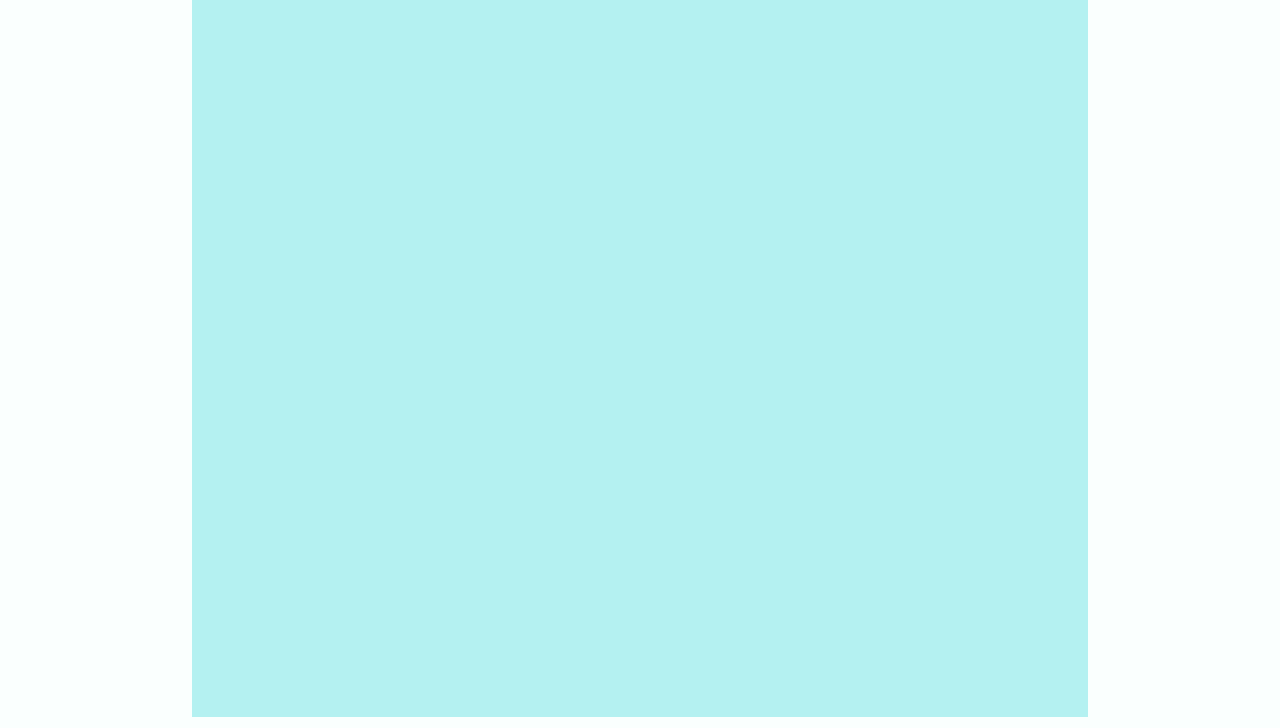
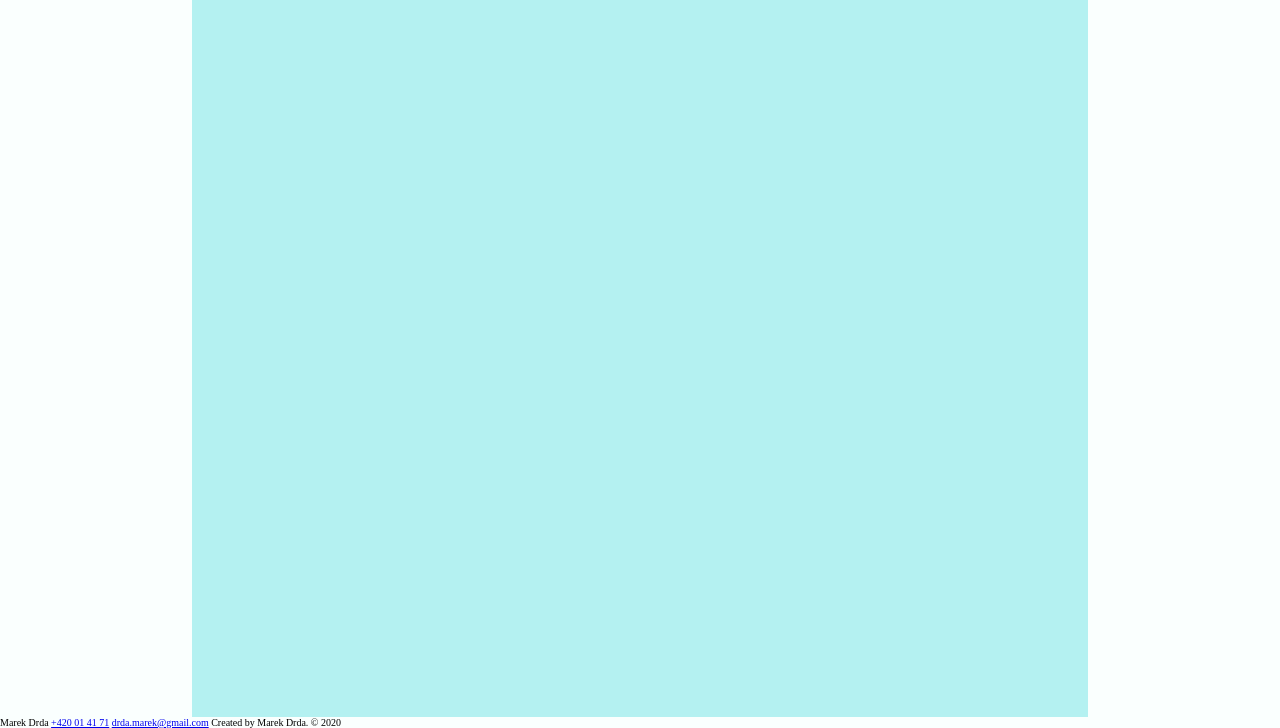
Before and after one commit to marekdrda/marekdrda.github.io, a plain HTML site: page index.html in a window 1280 px wide. Shown: the part 1185-1913 px from the top of the page. Drawn offline with Linux system fonts and the light colour scheme.

Commit message:
V patičce vytvořeno jméno, telefon, mail a copy

```diff
--- a/index.html
+++ b/index.html
@@ -43,6 +43,13 @@
             </div>
         </section>
     </main>
-    <footer></footer>
+    <footer>
+        <div>
+            <span class="footer-text" id="foot-name">Marek Drda</span>
+            <a class="footer-text" id="foot-phone" href="tel:+4207770141">+420 01 41 71</a>
+            <a class="footer-text" id="foot-phone" href = "mailto: abc@example.com">drda.marek@gmail.com</a>
+            <span class="footer-text" id="foot-copy">Created by Marek Drda. © 2020</span>
+        </div>
+    </footer>
 </body>
 </html>
```
